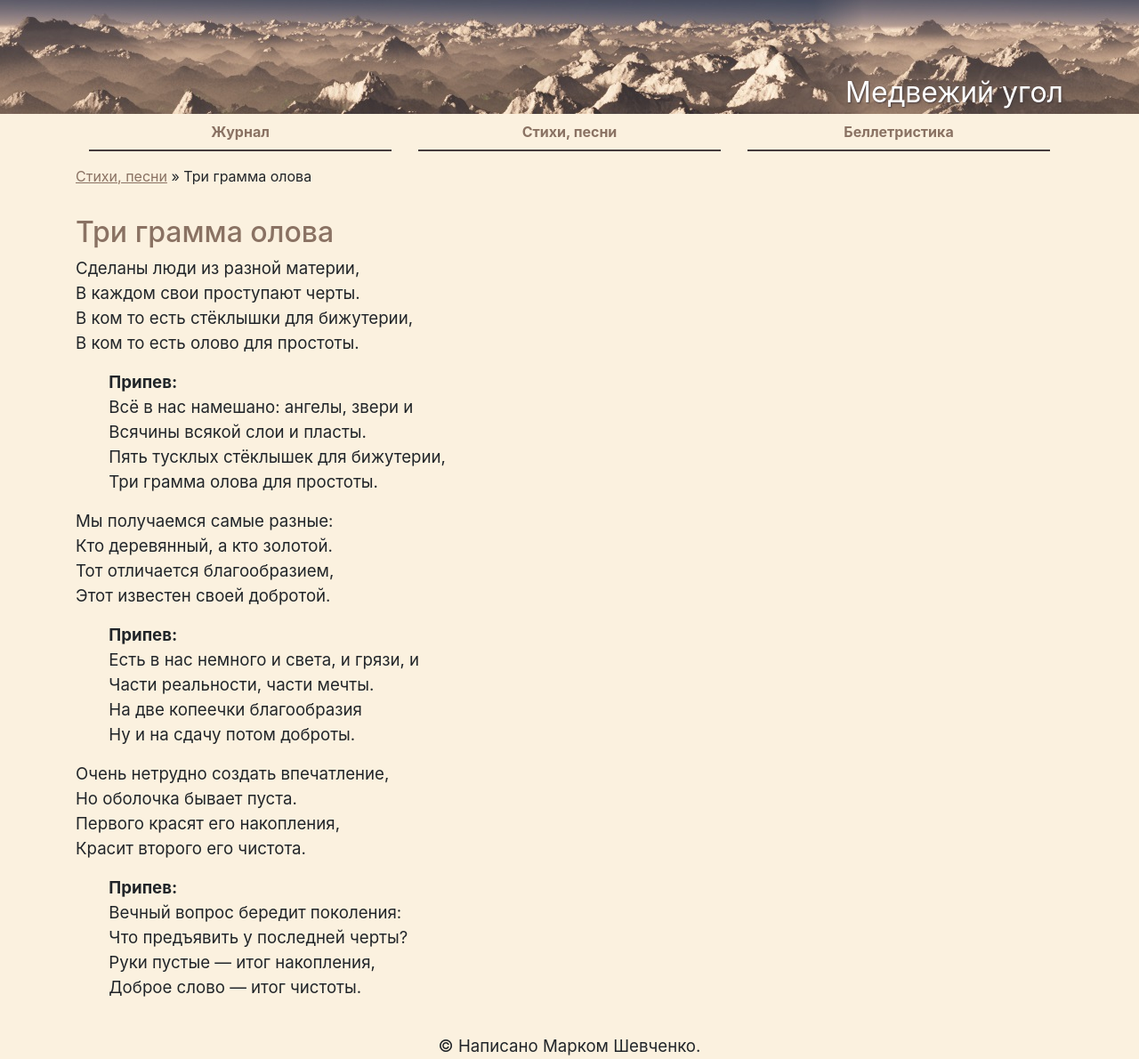
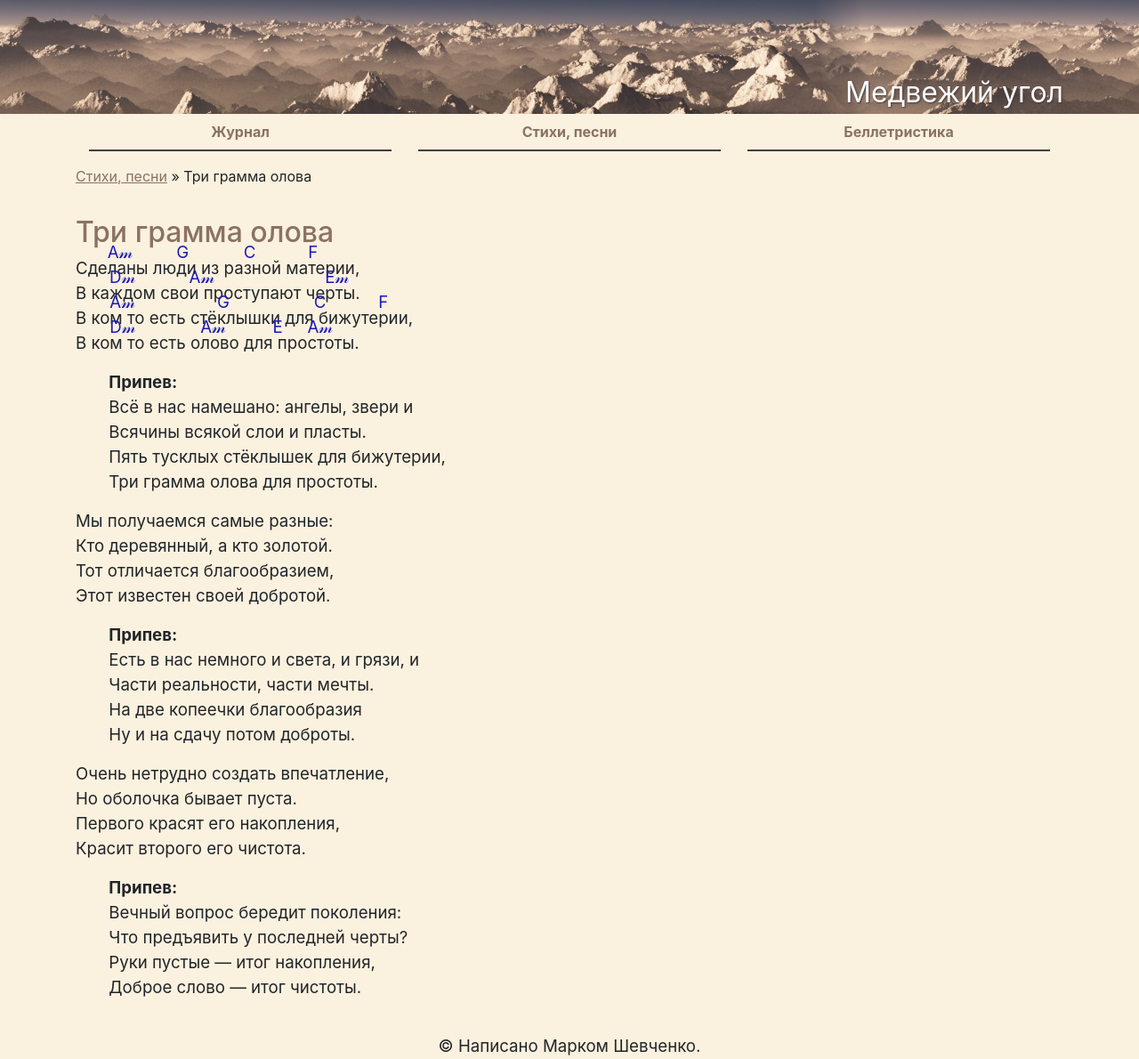
Before and after one commit to mark-shevchenko-name/mark-shevchenko-name.github.io, a Jekyll site: the page built from lyrics/three-grams-of-tin.md, in a window 1280 px wide. Shown: the whole page at 89% size. Built offline with Jekyll 4.4.1, drawn with Linux system fonts in a browser that asks for light colours; our own code applies the rules of GitHub Pages for plain Markdown files.

Commit message:
Пытаюсь показать аккорды

```diff
--- a/css/main.css
+++ b/css/main.css
@@ -85,20 +85,20 @@ header > .container {
 	margin-left: 2em;
 }
 
-.A:before,
-.Am:before,
-.B:before,
-.Bm:before,
-.C:before,
-.Cm:before,
-.D:before,
-.Dm:before,
-.E:before,
-.Em:before,
-.F:before,
-.Fm:before,
-.G:before,
-.Gm:before {
+.A,
+.Am,
+.B,
+.Bm,
+.C,
+.Cm,
+.D,
+.Dm,
+.E,
+.Em,
+.F,
+.Fm,
+.G,
+.Gm {
 	position: relative;
 	top: -1em;
 	display: inline-block;
@@ -106,57 +106,57 @@ header > .container {
 	color: #1B1BB5;
 }
 
-.A {
+.A:before {
 	content: 'A';
 }
 
-.Am {
+.Am:before {
 	content: 'A\1D4C2';}
 
-.B {
+.B:before {
 	content: 'B';
 }
 
-.Bm {
+.Bm:before {
 	content: 'B\1D4C2';
 }
 
-.C {
+.C:before {
 	content: 'C';
 }
 
-.Cm {
+.Cm:before {
 	content: 'C\1D4C2';
 }
 
-.D {
+.D:before {
 	content: 'D';
 }
 
-.Dm {
+.Dm:before {
 	content: 'D\1D4C2';
 }
 
-.E {
+.E:before {
 	content: 'E';
 }
 
-.Em {
+.Em:before {
 	content: 'E\1D4C2';
 }
 
-.F {
+.F:before {
 	content: 'F';
 }
 
-.Fm {
+.Fm:before {
 	content: 'F\1D4C2';
 }
 
-.G {
+.G:before {
 	content: 'G';
 }
 
-.Gm {
+.Gm:before {
 	content: 'G\1D4C2';
 }
```
